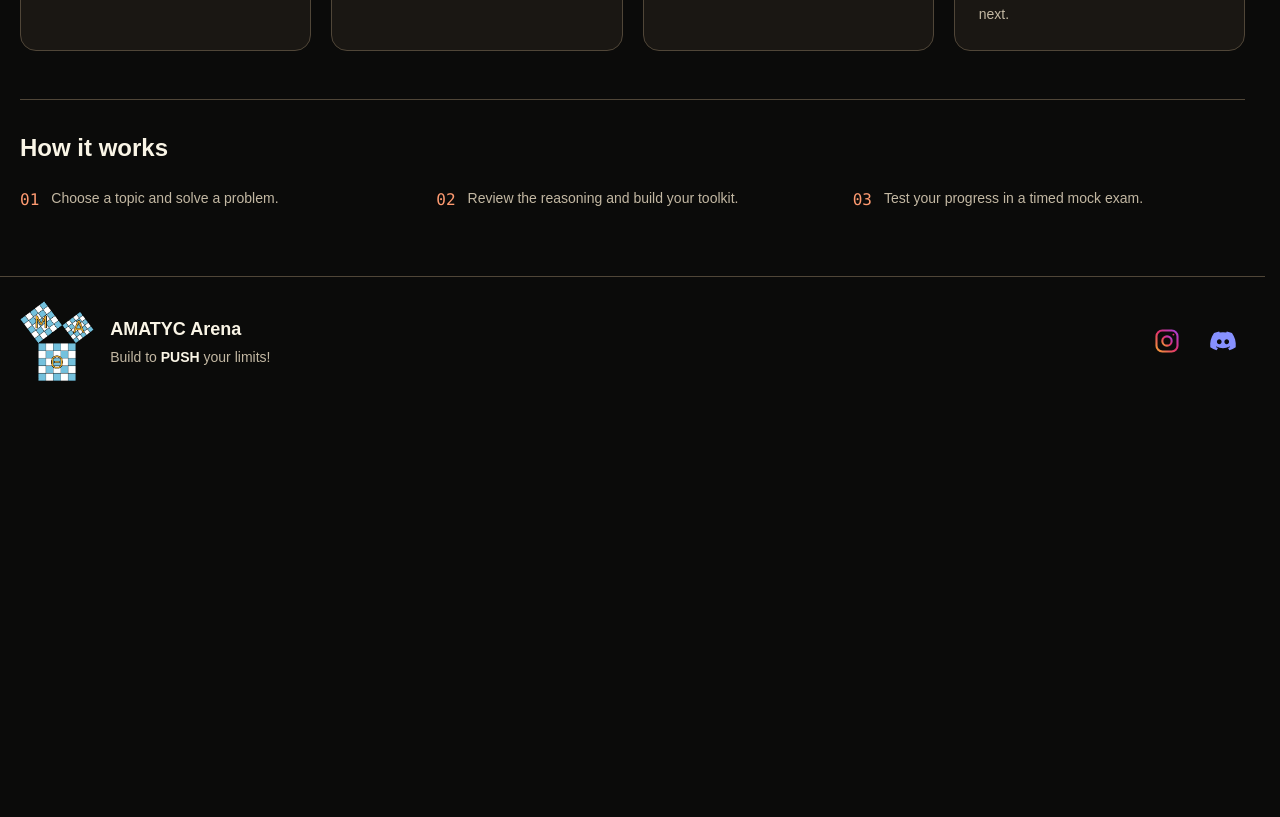
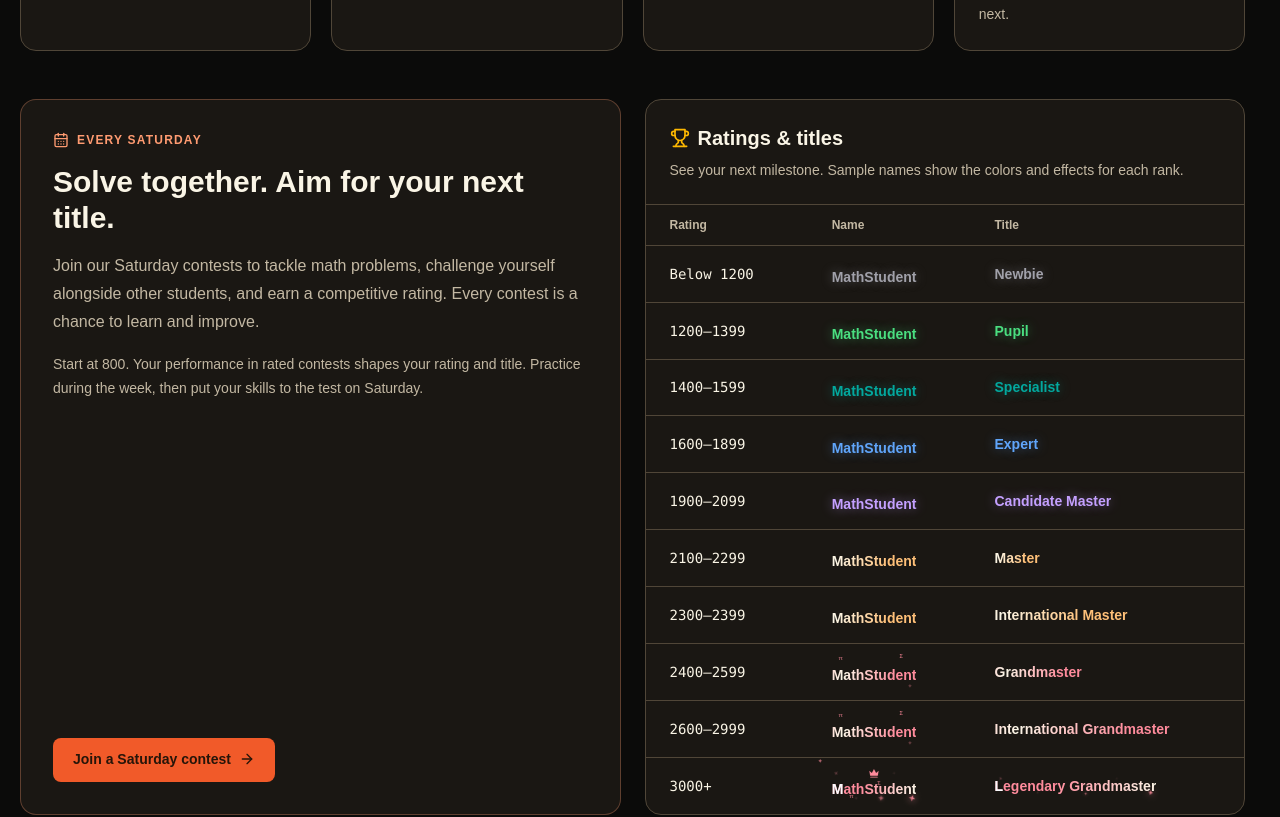
Before and after one commit to litojace/HACKATHON-AMATYC, a Next.js app: page / in a window 1280 px wide. Shown: the part 980-1797 px from the top of the page. Before the commit the page ends 1385 px from the top, so only its background shows below. Built offline with nearby package versions, Linux system fonts and the light colour scheme; no server answers; the database is empty.

Commit message:
Add home rank previews and align titles with Codeforces

```diff
--- a/app/globals.css
+++ b/app/globals.css
@@ -255,15 +255,25 @@ select {
 
 /* Rank decoration never captures clicks or substitutes for the readable name. */
 .ranked-name { position: relative; font-weight: 650; --rank-color: currentColor; }
-.rank-expert { --rank-color: #6d28d9; }
+.rank-newbie { --rank-color: #71717a; }
+.rank-pupil { --rank-color: #008000; }
+.rank-specialist { --rank-color: #03a89e; }
+.rank-expert { --rank-color: #0000ff; }
+.rank-candidate-master { --rank-color: #a000a0; }
 .rank-master { --rank-color: #9a3412; }
 .rank-grandmaster { --rank-color: #b91c1c; }
-.rank-legend { --rank-color: #92400e; display: inline-block; max-width: 100%; }
-:root[data-theme="dark"] .rank-expert { --rank-color: #c4a0ff; }
+.rank-legend { --rank-color: #b91c1c; display: inline-block; max-width: 100%; }
+:root[data-theme="dark"] .rank-newbie { --rank-color: #a1a1aa; }
+:root[data-theme="dark"] .rank-pupil { --rank-color: #4ade80; }
+:root[data-theme="dark"] .rank-expert { --rank-color: #60a5fa; }
+:root[data-theme="dark"] .rank-candidate-master { --rank-color: #c4a0ff; }
 :root[data-theme="dark"] .rank-master { --rank-color: #ffc078; }
 :root[data-theme="dark"] .rank-grandmaster { --rank-color: #ff8b9c; }
-:root[data-theme="dark"] .rank-legend { --rank-color: #ffdb7a; }
+:root[data-theme="dark"] .rank-legend { --rank-color: #ff8b9c; }
 .ranked-name .rank-name-text { color: var(--rank-color); }
+.rank-legend .rank-name-text { display: inline-block; }
+.rank-legend .rank-name-text::first-letter { color: #111827; }
+:root[data-theme="dark"] .rank-legend .rank-name-text::first-letter { color: #f8fafc; }
 .rank-featured { display: inline-block; max-width: 100%; padding-block: .65em .2em; }
 .rank-crown { position: absolute; top: -.12em; left: 50%; transform: translateX(-50%); width: .85em; height: .7em; fill: var(--rank-color); pointer-events: none; }
 .rank-symbols { position: absolute; inset: 0; pointer-events: none; user-select: none; color: var(--rank-color); }
@@ -280,7 +290,11 @@ select {
 .rank-sparkles svg:nth-child(5) { left: 55%; bottom: 0; width: .25em; height: .25em; animation-delay: -2.8s; }
 .rank-featured .rank-sparkles svg { width: .45em; height: .45em; }
 @media (prefers-reduced-motion: no-preference) {
-  .rank-expert .rank-name-text { animation: rank-breathe 4s ease-in-out infinite; }
+  .rank-newbie .rank-name-text,
+  .rank-pupil .rank-name-text,
+  .rank-specialist .rank-name-text,
+  .rank-expert .rank-name-text,
+  .rank-candidate-master .rank-name-text { animation: rank-breathe 4s ease-in-out infinite; }
   .rank-master .rank-name-text,
   .rank-grandmaster .rank-name-text,
   .rank-legend .rank-name-text {
--- a/app/page.tsx
+++ b/app/page.tsx
@@ -3,12 +3,17 @@ import Link from "next/link";
 import {
   ArrowRight,
   BookOpen,
+  CalendarDays,
   Clock3,
   LineChart,
   Trophy,
 } from "lucide-react";
 import Statistics from "@/components/Statistics";
 import HomeCommunityGallery from "@/components/HomeCommunityGallery";
+import { INITIAL_RATING, RANK_TIERS } from "@/lib/rating";
+import RankedName, { RankText } from "@/components/RankedName";
+
+const ranks = [...RANK_TIERS].reverse();
 export default function Home() {
   return (
     <HomeEntrance><main className="mx-auto max-w-7xl px-5">
@@ -48,7 +53,7 @@ export default function Home() {
               Let’s Solve! <ArrowRight size={16} />
             </Link>
             <Link href="/contests" className="btn-secondary">
-              Explore Contests
+              Saturday Contests
             </Link>
           </div>
         </div>
@@ -70,7 +75,7 @@ export default function Home() {
             icon: Clock3,
             title: "Train under pressure",
             description:
-              "Choose a 15, 30, or 60 minute session with a balanced mix of problems.",
+              "Choose a 15, 30, or 60 minute session with questions matched to your rating.",
             href: "/training",
           },
           {
@@ -100,13 +105,47 @@ export default function Home() {
           </Link>
         ))}
       </section>
+      <section className="mt-12 grid items-stretch gap-6 lg:grid-cols-2" aria-labelledby="saturday-contests-title">
+        <div data-home-entrance className="panel flex flex-col items-start border-emerald-400/30 p-6 sm:p-8">
+          <p className="flex items-center gap-2 text-xs font-semibold uppercase tracking-widest text-emerald-400">
+            <CalendarDays size={16} aria-hidden="true" /> Every Saturday
+          </p>
+          <h2 id="saturday-contests-title" className="mt-4 text-2xl font-semibold sm:text-3xl">Solve together. Aim for your next title.</h2>
+          <p className="mt-4 leading-7 muted">Join our Saturday contests to tackle math problems, challenge yourself alongside other students, and earn a competitive rating. Every contest is a chance to learn and improve.</p>
+          <p className="mt-4 text-sm leading-6 muted">Start at {INITIAL_RATING}. Your performance in rated contests shapes your rating and title. Practice during the week, then put your skills to the test on Saturday.</p>
+          <div className="mt-auto pt-6"><Link href="/contests" className="btn">Join a Saturday contest <ArrowRight size={16} /></Link></div>
+        </div>
+        <div data-home-entrance className="panel overflow-hidden" aria-labelledby="rating-titles-heading">
+          <div className="border-b border-edge p-6">
+            <h2 id="rating-titles-heading" className="flex items-center gap-2 text-xl font-semibold"><Trophy size={20} className="text-amber-400" aria-hidden="true" /> Ratings &amp; titles</h2>
+            <p className="mt-2 text-sm muted">See your next milestone. Sample names show the colors and effects for each rank.</p>
+          </div>
+          <div className="overflow-x-auto" role="region" aria-label="Rating, sample name previews, and titles" tabIndex={0}>
+          <table className="w-full min-w-[520px] text-left text-sm">
+            <caption className="sr-only">Competitive rating ranges, sample name effects, and titles</caption>
+            <thead className="border-b border-edge text-xs muted">
+              <tr><th scope="col" className="px-4 py-3 sm:px-6">Rating</th><th scope="col" className="px-4 py-3 sm:px-6">Name</th><th scope="col" className="px-4 py-3 sm:px-6">Title</th></tr>
+            </thead>
+            <tbody>
+              {ranks.map((rank, i) => (
+                <tr key={rank.title} className="border-b border-edge last:border-0">
+                  <td className="whitespace-nowrap px-4 py-3 font-mono tabular-nums sm:px-6">{i === 0 ? `Below ${ranks[i + 1].min}` : i === ranks.length - 1 ? `${rank.min}+` : `${rank.min}–${ranks[i + 1].min - 1}`}</td>
+                  <td className="px-4 py-3 sm:px-6"><RankedName name="MathStudent" rating={rank.min} featured /></td>
+                  <th scope="row" className="px-4 py-3 font-semibold sm:px-6"><RankText rating={rank.min}>{rank.title}</RankText></th>
+                </tr>
+              ))}
+            </tbody>
+          </table>
+          </div>
+        </div>
+      </section>
       <section className="mt-12 border-t border-edge pt-8">
         <h2 data-home-entrance className="text-2xl font-semibold">How it works</h2>
         <div className="mt-6 grid gap-6 sm:grid-cols-3">
           {[
             "Choose a topic and solve a problem.",
             "Review the reasoning and build your toolkit.",
-            "Test your progress in a timed mock exam.",
+            "Join a Saturday contest, earn a rating, and work toward your next title.",
           ].map((text, i) => (
             <div data-home-entrance key={text} className="flex gap-3">
               <span className="font-mono text-emerald-400">0{i + 1}</span>
--- a/components/LeaderboardTable.tsx
+++ b/components/LeaderboardTable.tsx
@@ -61,7 +61,7 @@ export default function LeaderboardTable({
                   {p.school ?? "Not provided"}
                 </td>
                 <td className="p-4 font-mono"><RankText rating={p.rating}>{p.rating}</RankText></td>
-                <td className={`p-4 whitespace-nowrap ${tier.title === "Legend" ? "text-base" : tier.title === "Grandmaster" ? "text-sm" : "text-xs"}`}><RankText rating={p.rating}>{tier.title}</RankText></td>
+                <td className={`p-4 whitespace-nowrap ${tier.effect === "legend" ? "text-base" : tier.effect === "grandmaster" ? "text-sm" : "text-xs"}`}><RankText rating={p.rating}>{tier.title}</RankText></td>
                 <td className="p-4 font-mono muted">{p.contests_attended}</td>
                 <td className="p-4 font-mono">
                   {(p.last_delta ?? 0) > 0 ? "+" : ""}
--- a/components/RankedName.tsx
+++ b/components/RankedName.tsx
@@ -1,7 +1,7 @@
 import { getCodeforcesTitle } from "@/lib/rating";
 import type { ReactNode } from "react";
 
-/** Legend names sparkle everywhere; profiles also show the crown and symbols. */
+/** Legendary Grandmaster names sparkle; profiles also show the crown and symbols. */
 export default function RankedName({ name, rating, featured = false }: {
   name: string;
   rating: number;
--- a/lib/rating.ts
+++ b/lib/rating.ts
@@ -72,13 +72,16 @@ export function calculateRatings(participants: Participant[]) {
   });
 }
 export const RANK_TIERS = [
-  { min: 2200, title: "Legend", color: "text-amber-400", effect: "legend" },
-  { min: 2000, title: "Grandmaster", color: "text-red-400", effect: "grandmaster" },
-  { min: 1800, title: "Master", color: "text-orange-400", effect: "master" },
-  { min: 1600, title: "Expert", color: "text-violet-400", effect: "expert" },
-  { min: 1400, title: "Specialist", color: "text-cyan-400" },
-  { min: 1200, title: "Pupil", color: "text-green-400" },
-  { min: 0, title: "Newbie", color: "text-zinc-400" },
+  { min: 3000, title: "Legendary Grandmaster", color: "text-red-400", effect: "legend" },
+  { min: 2600, title: "International Grandmaster", color: "text-red-400", effect: "grandmaster" },
+  { min: 2400, title: "Grandmaster", color: "text-red-400", effect: "grandmaster" },
+  { min: 2300, title: "International Master", color: "text-orange-400", effect: "master" },
+  { min: 2100, title: "Master", color: "text-orange-400", effect: "master" },
+  { min: 1900, title: "Candidate Master", color: "text-violet-400", effect: "candidate-master" },
+  { min: 1600, title: "Expert", color: "text-blue-400", effect: "expert" },
+  { min: 1400, title: "Specialist", color: "text-[#03a89e]", effect: "specialist" },
+  { min: 1200, title: "Pupil", color: "text-green-400", effect: "pupil" },
+  { min: 0, title: "Newbie", color: "text-zinc-400", effect: "newbie" },
 ] as const;
 export function getCodeforcesTitle(rating: number) {
   return (
```
Also changed, not shown: 2 other files (tests, documents, lock files or other folders).
